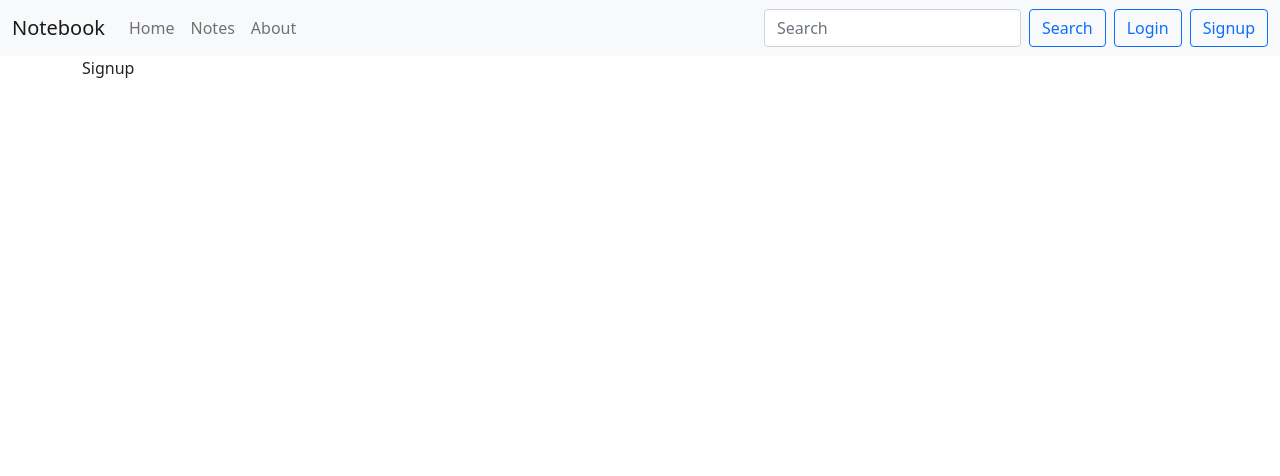
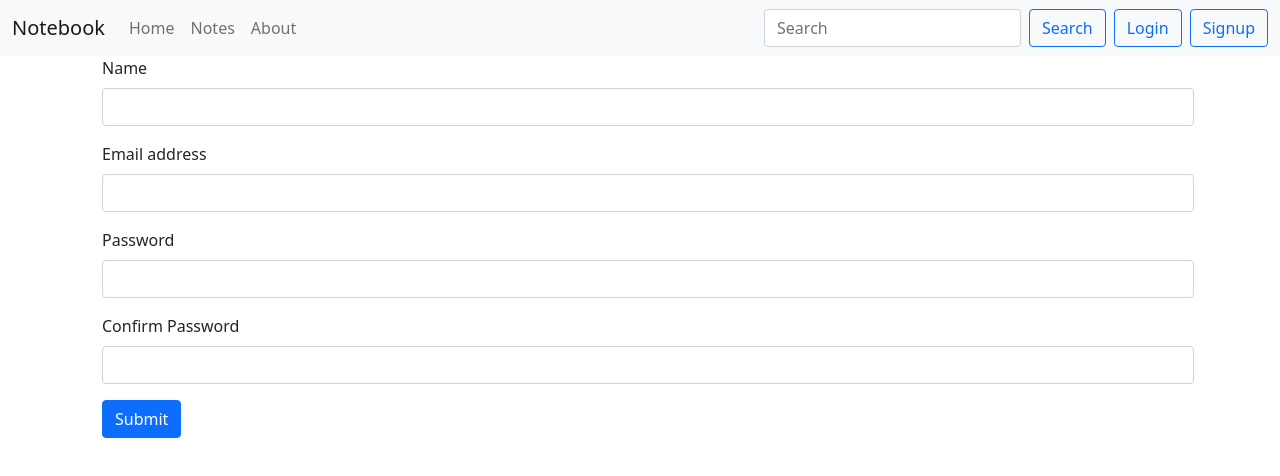
Before and after one commit to PranitPatil03/MERN-Projects, a React (Create React App) app in the folder inotebook/frontend/notebook/: page /signup in a window 1280 px wide. Shown: the top 476 px of the page. Built offline with nearby package versions, Linux system fonts and the light colour scheme.

Commit message:
Signup component error

```diff
--- a/inotebook/frontend/notebook/src/components/Login.js
+++ b/inotebook/frontend/notebook/src/components/Login.js
@@ -37,7 +37,6 @@
                 <div className="mb-3">
                     <label htmlFor="email" className="form-label">Email address</label>
                     <input type="email" className="form-control" value={credentials.email} onChange={onChange} id="email" name="email" aria-describedby="emailHelp" />
-                    <div id="emailHelp" className="form-text">We'll never share your email with anyone else.</div>
                 </div>
                 <div className="mb-3">
                     <label htmlFor="password" className="form-label">Password</label>
--- a/inotebook/frontend/notebook/src/components/Signup.js
+++ b/inotebook/frontend/notebook/src/components/Signup.js
@@ -1,8 +1,58 @@
-import React from 'react'
+import React, { useState } from 'react'
+import { useNavigate } from 'react-router-dom'; // version 5.2.0
+
 
 function Signup() {
+  const navigate = useNavigate()
+  const [credentials, setCredentials] = useState({ name: "", email: "", password: "", cpassword: "" })
+
+  const handleSubmit = async (e) => {
+    e.preventDefault();
+    const {name, email, password} = credentials
+    const response = await fetch("http://localhost:8000/api/auth/createuser", {
+      method: 'POST',
+      headers: {
+        'Content-Type': 'application/json'
+      },
+      body: JSON.stringify({ name, email, password })
+    });
+    const json = await response.json()
+    console.log(json);
+    if(json.success){
+      localStorage.setItem('token', json.authtoken)
+      navigate('/')
+    }else{
+      alert("Invaild Credentials")
+    }
+  }
+
+  const onChange = (e) => {
+    setCredentials({ ...credentials, [e.target.name]: e.target.value })
+  }
+
   return (
-    <div>Signup</div>
+    <div className="container mx-2">
+      <form onSubmit={handleSubmit}>
+        <div className="mb-3">
+          <label htmlFor="name" className="form-label">Name</label>
+          <input type="text" className="form-control" onChange={onChange} value={credentials.name} id="name" name="name" aria-describedby="emailHelp" />
+        </div>
+        <div className="mb-3">
+          <label htmlFor="email" className="form-label">Email address</label>
+          <input type="email" className="form-control" onChange={onChange} value={credentials.email}  id="email" name="email" aria-describedby="emailHelp" />
+        </div>
+        <div className="mb-3">
+          <label htmlFor="password" className="form-label">Password</label>
+          <input type="password" className="form-control" onChange={onChange} value={credentials.password} name="password" id="password" />
+        </div>
+        <div className="mb-3">
+          <label htmlFor="cpassword" className="form-label">Confirm Password</label>
+          <input type="password" className="form-control" onChange={onChange} value={credentials.cpassword} name="cpassword" id="cpassword" />
+        </div>
+
+        <button type="submit" className="btn btn-primary">Submit</button>
+      </form>
+    </div>
   )
 }
 
```
Also changed, not shown: 1 other file (tests, documents, lock files or other folders).
